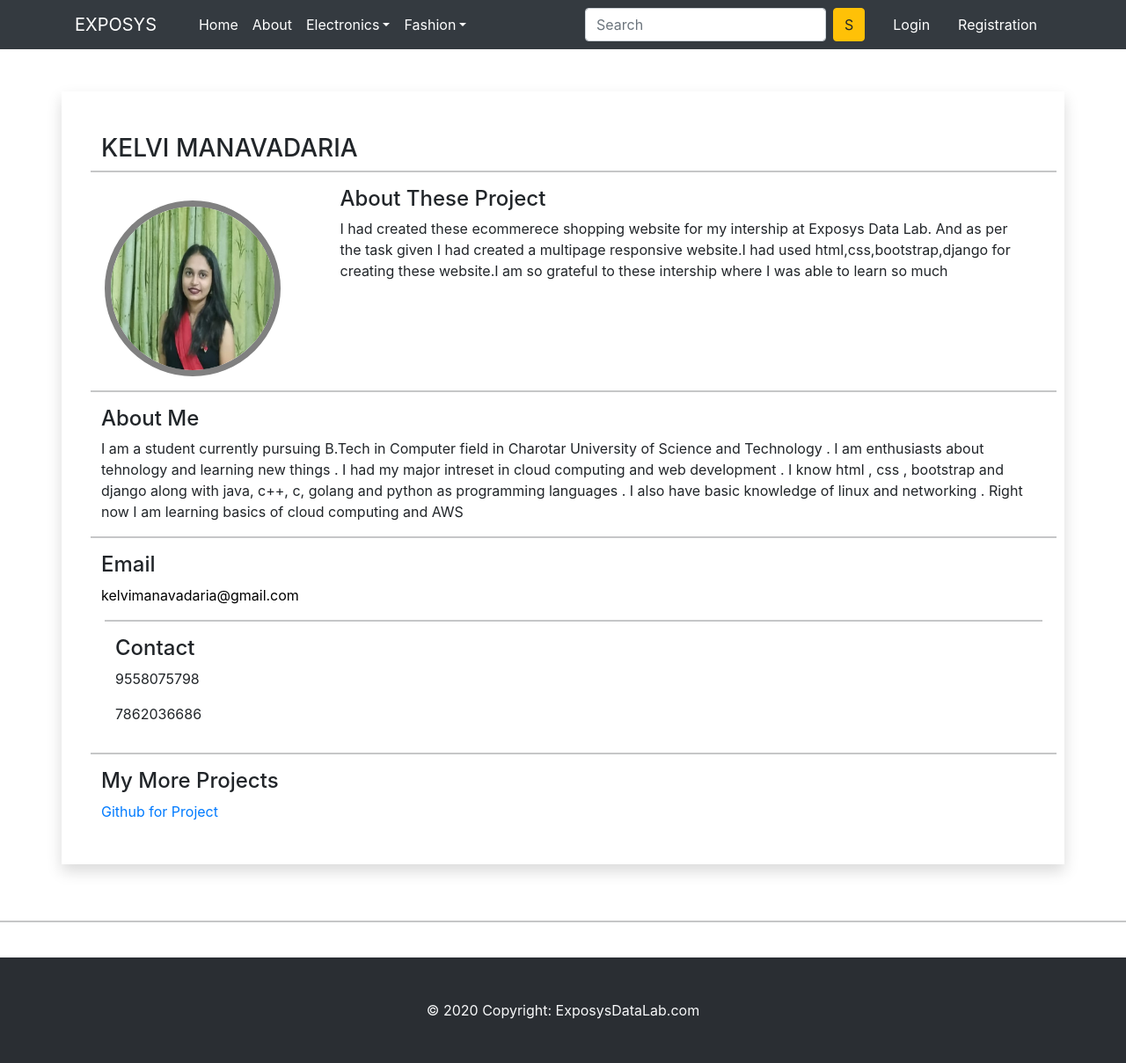
After one commit to KelviManavadaria-17/DJANGO-ECOMMERCE-WEBSITE, a Django app: page /about/ in a window 1280 px wide. The commit adds this page. Shown: the whole page at 88% size. Run offline with Django 3.2, Linux system fonts and the light colour scheme; some libraries are stand-ins or nearby versions.

Commit message:
Added some more Details

```diff
--- /dev/null
+++ b/store/templates/store/about.html
@@ -0,0 +1,54 @@
+{% extends 'store/base.html' %}
+{% load static %}
+{% block title %}About{% endblock title %}
+{% block main-content %}
+<br>
+<br>
+<div class="container shadow p-5">
+    <div class="row">
+        <h3>KELVI MANAVADARIA</h3>
+        <hr>
+    </div>
+    <div class="row">
+       <div class="col-3 p-3">
+
+           <img src="{% static 'app/images/profile.jpg' %}" height="200px" width="200px" alt="" style="border-radius: 100px; border: solid 7px gray;">
+       </div>
+
+       <div class="col-9">
+
+        <h4>About These Project </h4>
+        <p>I had created these ecommerece shopping website for my intership at Exposys Data Lab. And as per the task given I had created a multipage responsive website.I had used html,css,bootstrap,django for creating these website.I am so grateful to these intership where I was able to learn so much</p>
+
+
+
+
+      </div>
+
+
+
+    </div>
+    <div class="row">
+    <hr>
+        <h4>About Me</h4>
+        <p>I am a student currently pursuing B.Tech in Computer field in Charotar University of Science and Technology . I am enthusiasts about tehnology and learning new things . I had my major intreset in cloud computing and web development . I know html , css , bootstrap and django along with java, c++, c, golang and python as programming languages . I also have basic knowledge of linux and networking . Right now I am learning basics of cloud computing and AWS </p>
+    </div>
+    <div class="row">
+        <hr>
+        <h4>Email</h4>
+        <a href="#" style="color: black;">kelvimanavadaria@gmail.com</a>
+
+    </div>
+    <div class="row p-3">
+        <hr>
+        <h4>Contact</h4>
+        <p>9558075798</p>
+        <p>7862036686</p>
+    </div>
+    <div class="row">
+        <hr>
+        <h4>My More Projects</h4>
+        <a href="https://github.com/KelviManavadaria-17">Github for Project</a>
+    </div>
+</div>
+{% endblock main-content %}
--- a/store/templates/store/base.html
+++ b/store/templates/store/base.html
@@ -30,7 +30,7 @@
             <ul class="navbar-nav me-auto mb-2 mb-lg-0 ms-lg-4">
 
                 <li class="nav-item"><a class="nav-link active" aria-current="page" href="{% url 'home' %}">Home</a></li>
-                <li class="nav-item"><a class="nav-link active" href="#!">About</a></li>
+                <li class="nav-item"><a class="nav-link active" href="{% url 'about' %}">About</a></li>
                 <li class="nav-item dropdown">
                   <a class="nav-link dropdown-toggle active" id="navbarDropdown" href="#" role="button" data-bs-toggle="dropdown" aria-expanded="false">Electronics</a>
                   <ul class="dropdown-menu" aria-labelledby="navbarDropdown">
--- a/store/templates/store/changepasswordDone.html
+++ b/store/templates/store/changepasswordDone.html
@@ -12,7 +12,7 @@
   </div>
   <div class="col-sm-9 offset-sm-1">
     <h3>Password Change Successfully !!!</h3>
-    <img src="https://cliply.co/wp-content/uploads/2021/03/372103860_CHECK_MARK_400px.gif" alt="">
+    <img src="https://i.pinimg.com/originals/a5/c3/cc/a5c3cc56a7387180c7792e5369290f58.gif" alt="">
 </div>
 </div>
 </div>
--- a/store/templates/store/password_reset_complete.html
+++ b/store/templates/store/password_reset_complete.html
@@ -9,7 +9,7 @@
   <div class="col-sm-9 offset-sm-1">
       <h3 class="m-3 p-3" style="text-align: center;">Reset Password Completed!!</h3>
       <hr>
-    <img src="https://cliply.co/wp-content/uploads/2021/03/372103860_CHECK_MARK_400px.gif" alt="" style="margin-left: 150px;">
+    <img src="https://www.bing.com/th/id/OGC.35f323bc5b41dc4269001529e3ff1278?pid=1.7&rurl=https%3a%2f%2fcdn.dribbble.com%2fusers%2f39201%2fscreenshots%2f3694057%2fnutmeg.gif&ehk=6XF00j7VT8cxMyfAZ0yQ8gCG%2bO6wOVRbD8MPjW%2bAEhU%3d" alt="" style="margin-left: 150px;">
 
   </div>
  </div>
--- a/store/templates/store/password_reset_done.html
+++ b/store/templates/store/password_reset_done.html
@@ -10,7 +10,7 @@
       <h3 class="m-3 p-3" style="text-align: center;">Well Done!!!</h3>
       <hr>
     <p style="text-align: center;">An email has been send with instructions to reset your password. <b>Check your Email</b></p>
-    <img src="https://th.bing.com/th/id/OIP.NWxSNFOWy6bp6BT2VnykWAAAAA?pid=ImgDet&rs=1" alt="" style="align-items: center; margin: 10px; padding: 10px;margin-left: 150px;">
+    <img src="https://www.bing.com/th/id/OGC.742aac67ee18877c2eca6749cb4d179d?pid=1.7&rurl=https%3a%2f%2fcdn.dribbble.com%2fusers%2f1405642%2fscreenshots%2f3045094%2f043_success-mail.gif&ehk=i%2bAZX9KDYFJkiE5NQRfjxI6iy2USFFohdsa%2beepunvw%3d" alt="" style="align-items: center; margin: 10px; padding: 10px;margin-left: 150px;">
   </div>
  </div>
 </div>
--- a/store/urls.py
+++ b/store/urls.py
@@ -8,6 +8,7 @@ from django.contrib.auth import views as auth_views
 from .form import LoginForm, MyPasswordChangeForm, MyPasswordResetForm , MySetPasswordForm
 urlpatterns = [
     # path('', views.home,name="home"),
+    path('about/',views.about,name="about"),
     path('',views.ProductView.as_view(),name="home"),
     path('removeitem/',views.RemoveItem,name='removeitem'),
     path('product-detail/<int:pk>', views.ProductDetailView.as_view(), name='product-detail'),
@@ -17,6 +18,7 @@ urlpatterns = [
     path('profile/', views.Profile.as_view(), name='profile'),
     path('address/', views.address, name='address'),
     path('orders/', views.orders, name='orders'),
+    path('successful_payment',views.successful_payment,name="successful_payment"),
     # path('changepassword/', views.change_password, name='changepassword'),
     path('mobile/', views.mobile, name='mobile'),
     path('mobile/<slug:data>', views.mobile, name='mobiledata'),
@@ -27,7 +29,7 @@ urlpatterns = [
     path('add_one/<int:pk>',views.add_one,name='add_one'),
     path('remove_one/<int:pk>',views.remove_one,name='remove_one'),
     path('paymentdone',views.paymentdone,name="paymentdone"),
-
+    path('handlerequest/',views.handlerequest,name = "handlerequest"),
 
     path('accounts/login/',auth_views.LoginView.as_view(template_name = 'store/login.html',authentication_form = LoginForm ),name = 'login'),
     path('logout/',auth_views.LogoutView.as_view(next_page = 'login'),name='logout'),
--- a/store/views.py
+++ b/store/views.py
@@ -4,6 +4,7 @@ from django.views import View
 from .models import Cart, Customer, OrderPlaced, Product
 from .form import CustomerProfileForm, CustomerRegistrationForm
 from django.contrib import messages
+from django.views.decorators.csrf import csrf_exempt
 
 class ProductView(View):
     def get(self,request):
@@ -14,7 +15,8 @@ class ProductView(View):
         total_cart_quantity = sum(cart_quantity)
         context = {'topwears':topwears,'bottomwears':bottomwears,'mobiles':mobiles,'total_cart_quantity':total_cart_quantity}
         return render(request,'store/home.html',context)
-
+def about(request):
+    return render(request,'store/about.html')
 
 
 class ProductDetailView(View):
@@ -172,6 +174,7 @@ def checkout(request):
                 total_amount = amount + Shipping
     cart_quantity = [p.quantity for p in Cart.objects.all() if p.user == request.user]
     total_cart_quantity = sum(cart_quantity)
+
     context = {'total_cart_quantity':total_cart_quantity,'users':users,'cart_items':cart_items,'total_amount' : total_amount ,'Shipping':Shipping,'amount':amount}
     return render(request, 'store/checkout.html',context)
 
@@ -236,4 +239,11 @@ def paymentdone(request):
     print(customer)
     print(cart)
 
-    return redirect('/orders/')
+    return redirect('/handlerequest/')
+
+
+
+def handlerequest(request):
+    return render(request,'store/pay.html')
+def successful_payment(request):
+    return render(request,'store/successful_payment.html')
```
Also changed, not shown: store/templates/store/pay.html (added, +20 -0 lines), store/templates/store/successful_payment.html (added, +20 -0 lines), db.sqlite3, store/static/app/images/profile.jpg (added).
